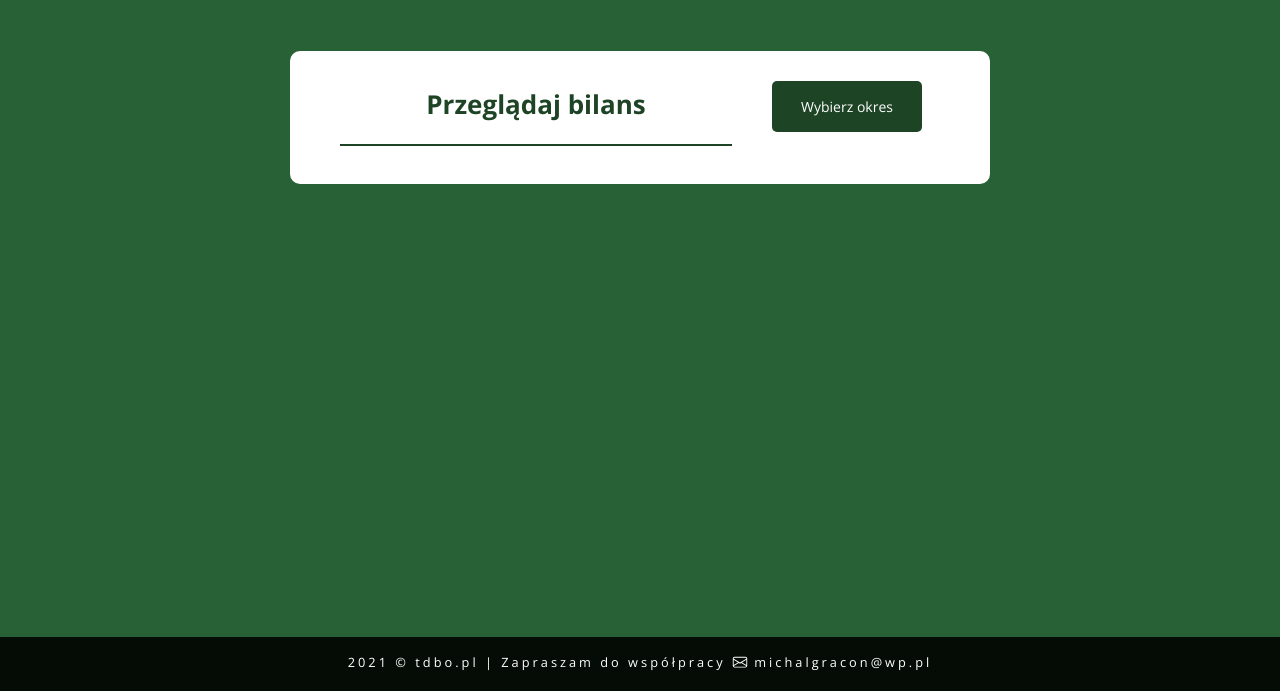
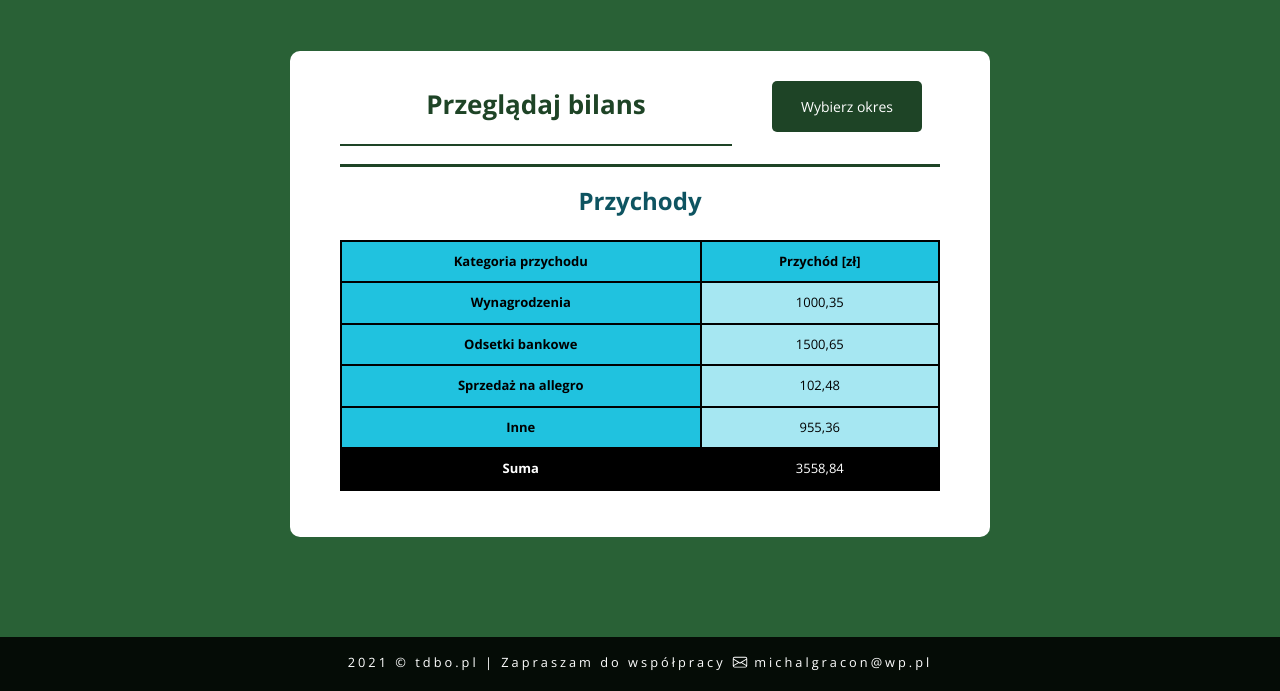
Before and after one commit to gracek333/WebFinancialApplication, a PHP site: page /showBalance.html in a window 1280 px wide. Shown: the part 109-800 px from the top of the page. Run offline with PHP 8.4, Linux system fonts and the light colour scheme; some libraries are stand-ins or nearby versions.

Commit message:
Added table of incomes

```diff
--- a/showBalance.html
+++ b/showBalance.html
@@ -105,6 +105,34 @@
 		  </div>
 	    </div>
 	  </div>
+
+	  <h3 class="h3First h3ColorForIncomes pb-3">Przychody</h3>
+	  <table class="table table-sm incomes">
+	    <thead>
+	      <tr>
+		    <th>Kategoria przychodu</th> <th>Przychód [zł]</th>
+		  </tr>
+	    </thead>
+		<tbody>
+	      <tr>
+		    <th>Wynagrodzenia</th> <td>1000,35</td>
+		  </tr>
+		  <tr>
+		    <th>Odsetki bankowe</th> <td>1500,65</td>
+		  </tr>
+		  <tr>
+		    <th>Sprzedaż na allegro</th> <td>102,48</td>
+		  </tr>
+		  <tr>
+		    <th>Inne</th> <td>955,36</td>
+		  </tr>
+		</tbody>
+		<tfoot>
+		  <tr>
+		    <th class="table-dark">Suma</th> <td class="table-dark">3558,84</td>
+		  </tr>
+		</tfoot>
+	  </table>
 	</div>
   </main>
 
--- a/style.css
+++ b/style.css
@@ -219,3 +219,58 @@ h1
 	margin-right: auto;
 	margin-left: auto;
 }
+
+h3
+{
+	font-size: 24px;
+	font-weight: 700;
+	/*color: #296136;*/
+	text-align: center;
+	margin-top: 0px;
+	padding-top: 20px;
+	padding-bottom: 0px;
+	border-top: 3px solid #000;
+	color: #0E5461;
+
+}
+
+.h3First
+{
+	border-top: 3px solid #1E4426;
+	margin-top: 10px;
+}
+
+.incomes
+{
+	padding-top: 20px;
+	text-align: center;
+	margin-left: auto;
+	margin-right: auto;
+	border-collapse: collapse;
+}
+
+.incomes td
+{
+	border: 2px solid black;
+	padding: 10px 10px;
+	background-color: #a6e7f2;
+	font-size: 13px;
+}
+
+.incomes th
+{
+	border: 2px solid black;
+	padding: 10px 10px;
+	background-color: #20c2df;
+	font-size: 13px;
+}
+
+.h3ColorForIncomes
+{
+	color: #0E5461;
+}
+
+.table-dark
+{
+	background-color: #000 !important;
+}
```
